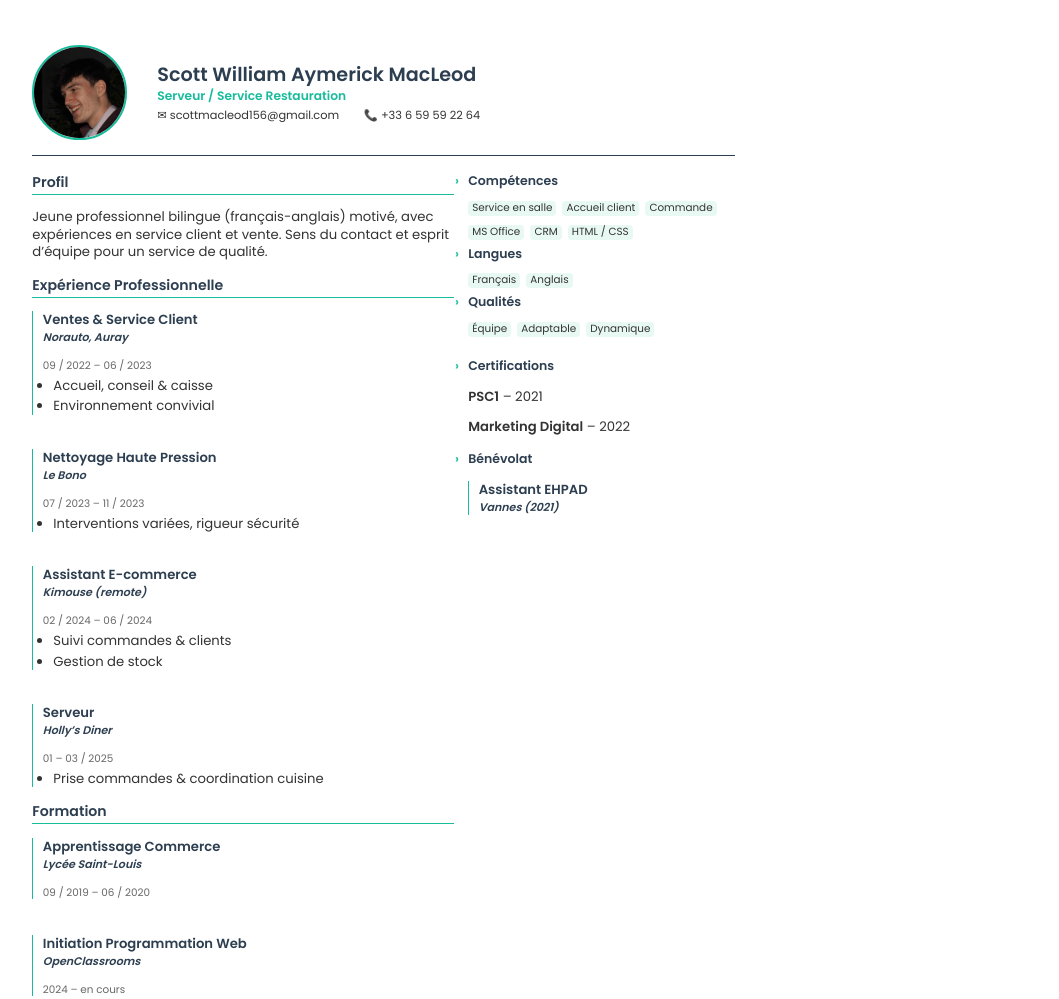
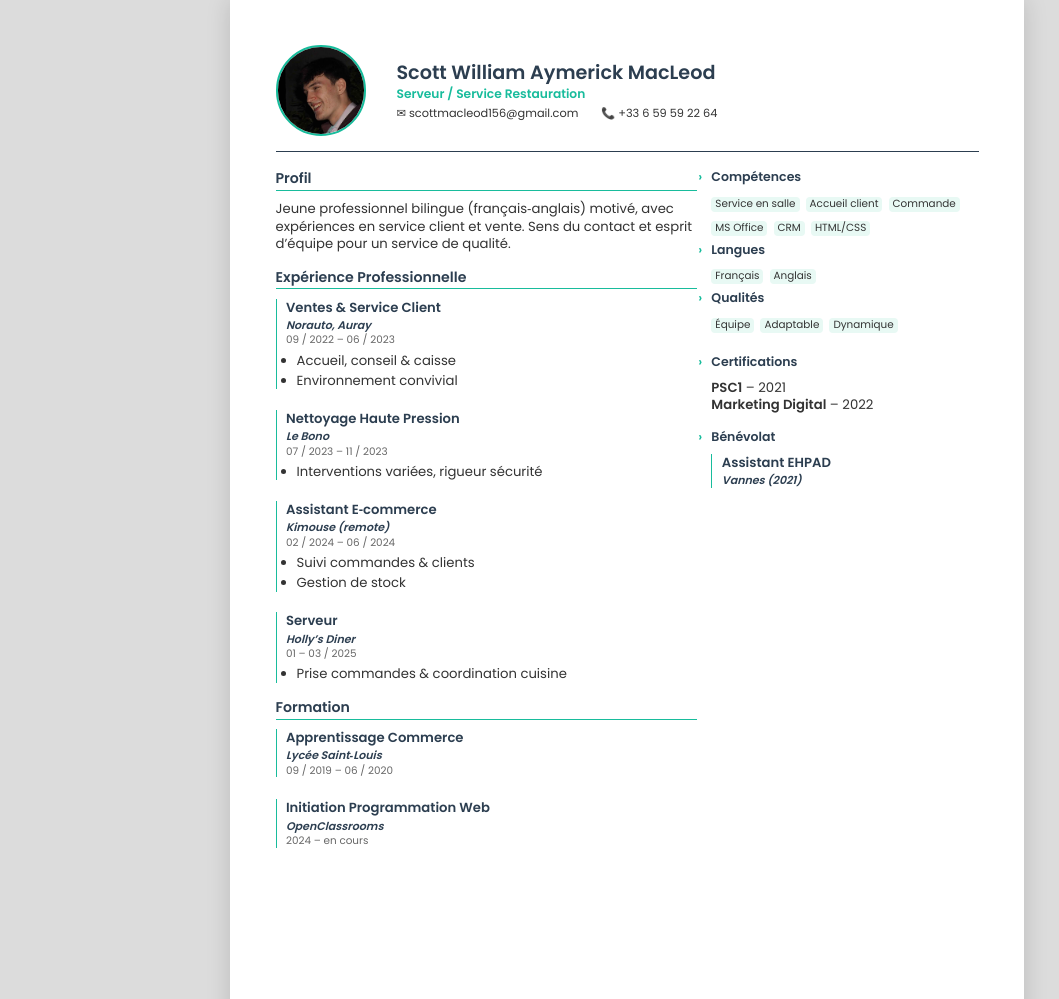
Before and after one commit to Oliviera56/CV, a plain HTML site: page index.html in a window 1280 px wide. Shown: the top 999 px of the page, without its empty margins (13-1072 px from the left). Drawn offline with Linux system fonts and the light colour scheme.

Commit message:
Update index.html

```diff
--- a/index.html
+++ b/index.html
@@ -3,9 +3,9 @@
 <head>
 <meta charset="UTF-8">
 <title>Scott William Aymerick MacLeod – CV</title>
-<meta charset="UTF-8">
 <link href="https://fonts.googleapis.com/css2?family=Poppins:wght@400;600&display=swap" rel="stylesheet">
 <style>
+/******** VARIABLES & RESET ********/
 :root{
   --primary:#2C3E50;
   --accent:#18BC9C;
@@ -14,31 +14,39 @@
   --ff:'Poppins',sans-serif;
   --tag-bg:#E8F9F4;
 }
+*{box-sizing:border-box;margin:0;padding:0;}
 
-/* === PAGE === */
-@page{size:A4 portrait;margin:0;}
-html,body{height:100%;margin:0;padding:0;}
+/******** PAGE BACKGROUND FOR SCREEN ********/
 body{
   font-family:var(--ff);
-  font-size:9.9pt;          /* – ≈3 % vs V3 */
+  font-size:9.9pt;          /* compact */
   line-height:1.32;
   color:var(--text);
-  background:var(--bg);
+  background:#dcdcdc;       /* gris clair autour de la "feuille" */
   -webkit-print-color-adjust:exact;
 }
 
-/* === CONTAINER === */
-.cv{
+/******** TRUE A4 SHEET WRAPPER ********/
+@page{size:A4 portrait;margin:0;}
+.page{
   width:210mm;
   height:297mm;
-  padding:12mm;            /* marges internes réduites */
-  box-sizing:border-box;
+  background:#fff;
+  margin:0 auto;            /* centré à l'écran */
+  box-shadow:0 0 6mm rgba(0,0,0,.15);
+  padding:12mm;             /* marges internes */
   display:flex;
   flex-direction:column;
-  gap:4.5mm;               /* inter-blocs global */
+  gap:4.5mm;
 }
 
-/* === HEADER === */
+/******** PRINT: retirer l'effet écran ********/
+@media print{
+  body{background:#fff;}
+  .page{margin:0;box-shadow:none;}
+}
+
+/******** EN‑TÊTE ********/
 header{
   display:flex;
   align-items:center;
@@ -47,18 +55,18 @@ header{
   padding-bottom:4mm;
 }
 header img{
-  width:24mm;height:24mm;  /* photo réduite */
+  width:24mm;height:24mm;
   border-radius:50%;object-fit:cover;
   border:2px solid var(--accent);
 }
-h1{font-size:14.4pt;margin:0;color:var(--primary);}
+h1{font-size:14.4pt;color:var(--primary);}
 .role{font-weight:600;color:var(--accent);font-size:9.2pt;margin:1px 0 4px;}
-.contact{font-size:8.5pt;display:flex;gap:6.5mm;flex-wrap:wrap;}
+.contact{font-size:8.5pt;display:flex;gap:6mm;flex-wrap:wrap;}
 
-/* === COLUMNS === */
+/******** COLONNES ********/
 .columns{flex:1;display:grid;grid-template-columns:60% 38%;gap:2%;}
 
-/* === LEFT (sections) === */
+/******** SECTIONS GAUCHE ********/
 section{margin-bottom:4mm;}
 h2{
   font-size:10.6pt;
@@ -69,11 +77,11 @@ h2{
 .job-title,.edu-title{font-weight:600;color:var(--primary);}
 .location{font-style:italic;font-size:8.3pt;}
 .period{font-size:7.8pt;color:#666;margin-bottom:1.2mm;}
-ul{margin:0 0 0 2.8mm;padding:0;}
+ul{margin:0 0 0 2.8mm;}
 ul li{margin-bottom:.8mm;}
 .block-left{border-left:1.6px solid var(--accent);padding-left:2.5mm;}
 
-/* === RIGHT (aside) === */
+/******** COLONNE DROITE ********/
 .aside h3{
   font-size:9.4pt;font-weight:600;color:var(--primary);
   margin:0 0 2.2mm;position:relative;
@@ -87,17 +95,12 @@ ul li{margin-bottom:.8mm;}
 .card{border-left:1.6px solid var(--accent);padding-left:2.5mm;}
 .card .title{font-weight:600;color:var(--primary);}
 .card .period{font-size:7.8pt;color:#666;margin:0 0 1mm;}
-
-/* === PRINT SHRINK === */
-@media print{
-  .cv{transform:scale(0.94);transform-origin:top left;}
-}
 </style>
 </head>
 <body>
-<div class="cv">
+<div class="page">
 
-  <!-- HEADER -->
+  <!-- EN‑TÊTE -->
   <header>
     <img src="IMG_20241026_135158.jpg" alt="photo Scott">
     <div>
@@ -111,15 +114,15 @@ ul li{margin-bottom:.8mm;}
   </header>
 
   <div class="columns">
-    <!-- LEFT -->
+    <!-- GAUCHE -->
     <div>
-      <!-- Profil -->
+      <!-- PROFIL -->
       <section>
         <h2>Profil</h2>
-        <p>Jeune professionnel bilingue (français-anglais) motivé, avec expériences en service client et vente. Sens du contact et esprit d’équipe pour un service de qualité.</p>
+        <p>Jeune professionnel bilingue (français‑anglais) motivé, avec expériences en service client et vente. Sens du contact et esprit d’équipe pour un service de qualité.</p>
       </section>
 
-      <!-- Expérience -->
+      <!-- EXPÉRIENCE -->
       <section>
         <h2>Expérience Professionnelle</h2>
 
@@ -141,7 +144,7 @@ ul li{margin-bottom:.8mm;}
         </div><br>
 
         <div class="block-left">
-          <p class="job-title">Assistant E-commerce<br><span class="location">Kimouse (remote)</span></p>
+          <p class="job-title">Assistant E‑commerce<br><span class="location">Kimouse (remote)</span></p>
           <p class="period">02 / 2024 – 06 / 2024</p>
           <ul>
             <li>Suivi commandes &amp; clients</li>
@@ -158,12 +161,12 @@ ul li{margin-bottom:.8mm;}
         </div>
       </section>
 
-      <!-- Formation -->
+      <!-- FORMATION -->
       <section>
         <h2>Formation</h2>
 
         <div class="block-left">
-          <p class="edu-title">Apprentissage Commerce<br><span class="location">Lycée Saint-Louis</span></p>
+          <p class="edu-title">Apprentissage Commerce<br><span class="location">Lycée Saint‑Louis</span></p>
           <p class="period">09 / 2019 – 06 / 2020</p>
         </div><br>
 
@@ -174,13 +177,13 @@ ul li{margin-bottom:.8mm;}
       </section>
     </div>
 
-    <!-- RIGHT -->
+    <!-- DROITE -->
     <aside class="aside">
 
       <div class="aside-block">
         <h3>Compétences</h3>
         <p class="tag">Service en salle</p><p class="tag">Accueil client</p><p class="tag">Commande</p>
-        <p class="tag">MS Office</p><p class="tag">CRM</p><p class="tag">HTML / CSS</p>
+        <p class="tag">MS Office</p><p class="tag">CRM</p><p class="tag">HTML/CSS</p>
 
         <br><h3>Langues</h3>
         <p class="tag">Français</p><p class="tag">Anglais</p>
@@ -204,6 +207,7 @@ ul li{margin-bottom:.8mm;}
 
     </aside>
   </div><!-- /.columns -->
-</div><!-- /.cv -->
+
+</div><!-- /.page -->
 </body>
 </html>
```
